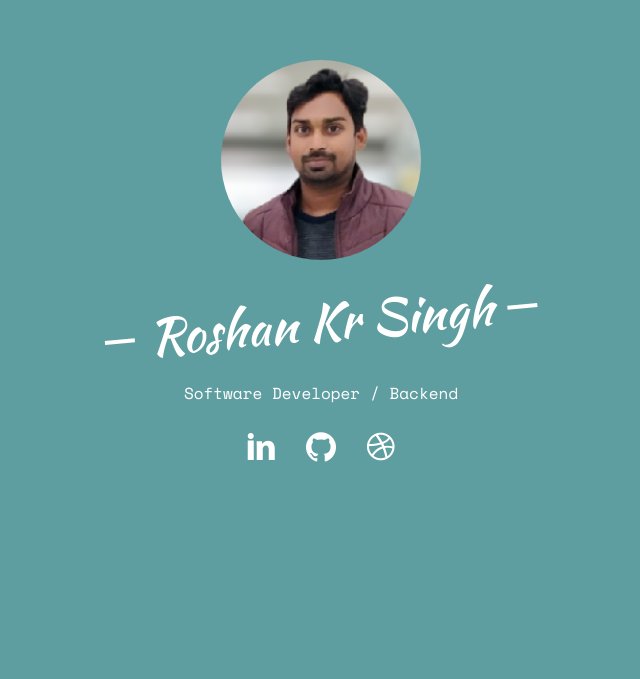
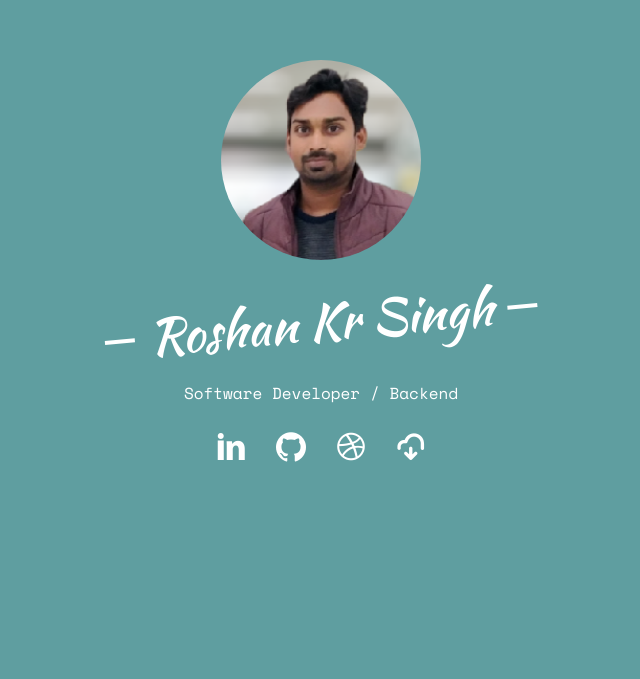
Before and after one commit to roshandev77/Portfolio, a plain HTML site: page index.html in a window 1280 px wide. Shown: the part 121-800 px from the top of the page, without its empty margins (319-959 px from the left). Drawn offline with nearby package versions, Linux system fonts and the light colour scheme; some packages are replaced by stand-ins of ours; no server answers; files whose address does not match are found by name.

Commit message:
resume download option added

```diff
--- a/css/style.css
+++ b/css/style.css
@@ -45,6 +45,12 @@ body {
   background: rgba(0, 0, 0, 0.7);
   content: "";
 }
+
+/* Apply the jump animation to the icon within the anchor tag */
+.jumping-icon i {
+  animation: jump 0.5s ease infinite;
+}
+
 
 a {
   color: #FF9000;
--- a/index.html
+++ b/index.html
@@ -63,6 +63,31 @@
 									<li><a href="https://www.linkedin.com/in/roshan-kumar-singh-688699109/"><i class="icon-linkedin2"></i></a></li>
 									<li><a href="https://github.com/roshandev77"><i class="icon-github2"></i></a></li>
 									<li><a href="#"><i class="icon-dribbble2"></i></a></li>
+
+									<!-- <li><a href="./images/Roshan's Resume JFSD.pdf" download target="_blank"> <i class="icon-download2"></i></a></li> -->
+									<li><a href="./images/Roshan's Resume JFSD.pdf" download target="_blank" class="jumping-icon"> <i class="icon-download2"></i></a></li>
+
+
+									<!-- <li><a class="btn"><b>Download</b><div></div></a>
+
+										<svg xmlns="http://www.w3.org/2000/svg" version="1.1">
+										<defs>
+										<filter id="goo">
+										<feGaussianBlur in="SourceGraphic" stdDeviation="12" result="blur" />
+										<feColorMatrix in="blur" mode="matrix" values="1 0 0 0 0  0 1 0 0 0  0 0 1 0 0  0 0 0 19 -9" result="goo" />
+										<feComposite in="SourceGraphic" in2="goo" operator="atop"/>
+										</filter>
+										</defs>
+										</svg>
+										<svg class="svg" viewBox="0 0 400 400">
+										<defs>
+										<filter id="duotone-filter-post-one">
+										<feColorMatrix type="matrix" values="0.14453125 0 0 0 0.33203125 0.71875 0 0 0 0.27734375 -0.34765625 0 0 0 0.73046875 0 0 0 1 0"></feColorMatrix>
+										</filter>
+										</defs>
+										</svg>
+
+									</li> -->
 								</ul>
 							</p>
 						</div>
```
Also changed, not shown: images/Wesko-link-expiry-message.png (added), images/my-website.png (added), 1 other file.
